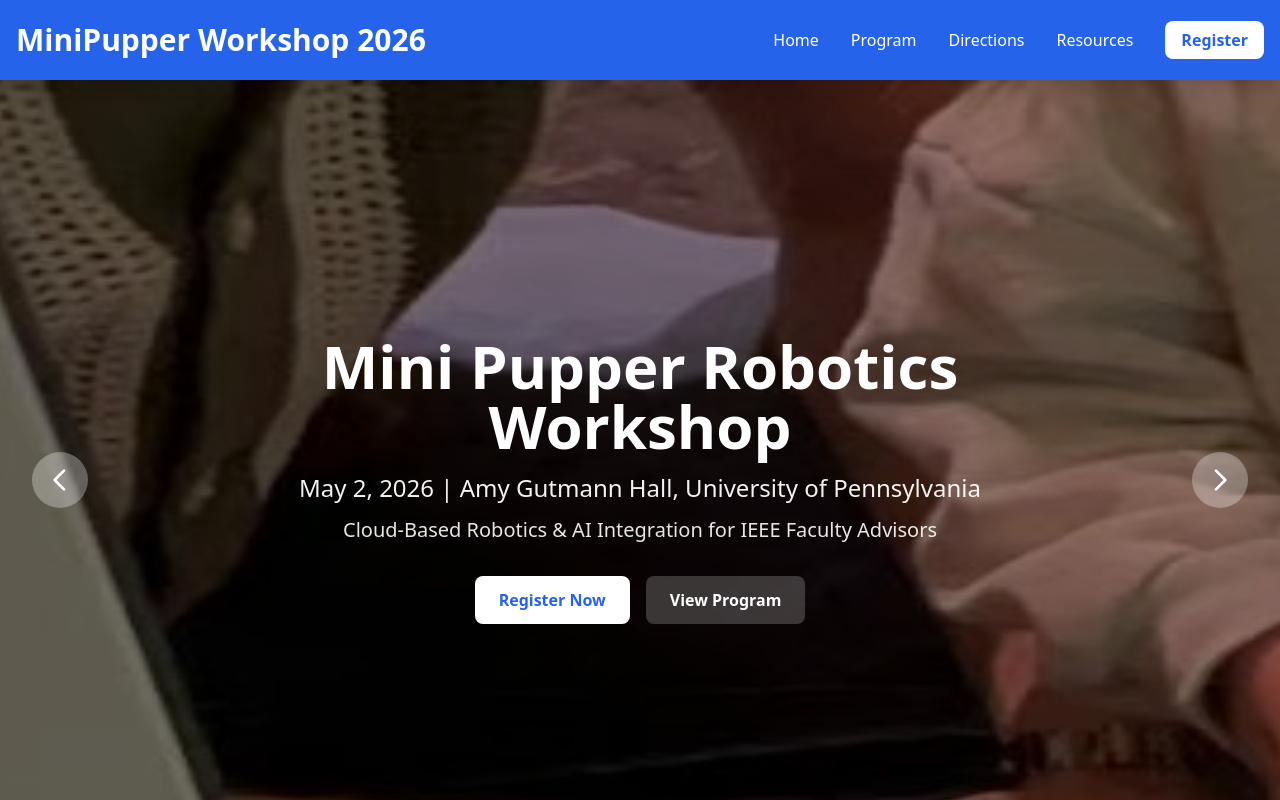
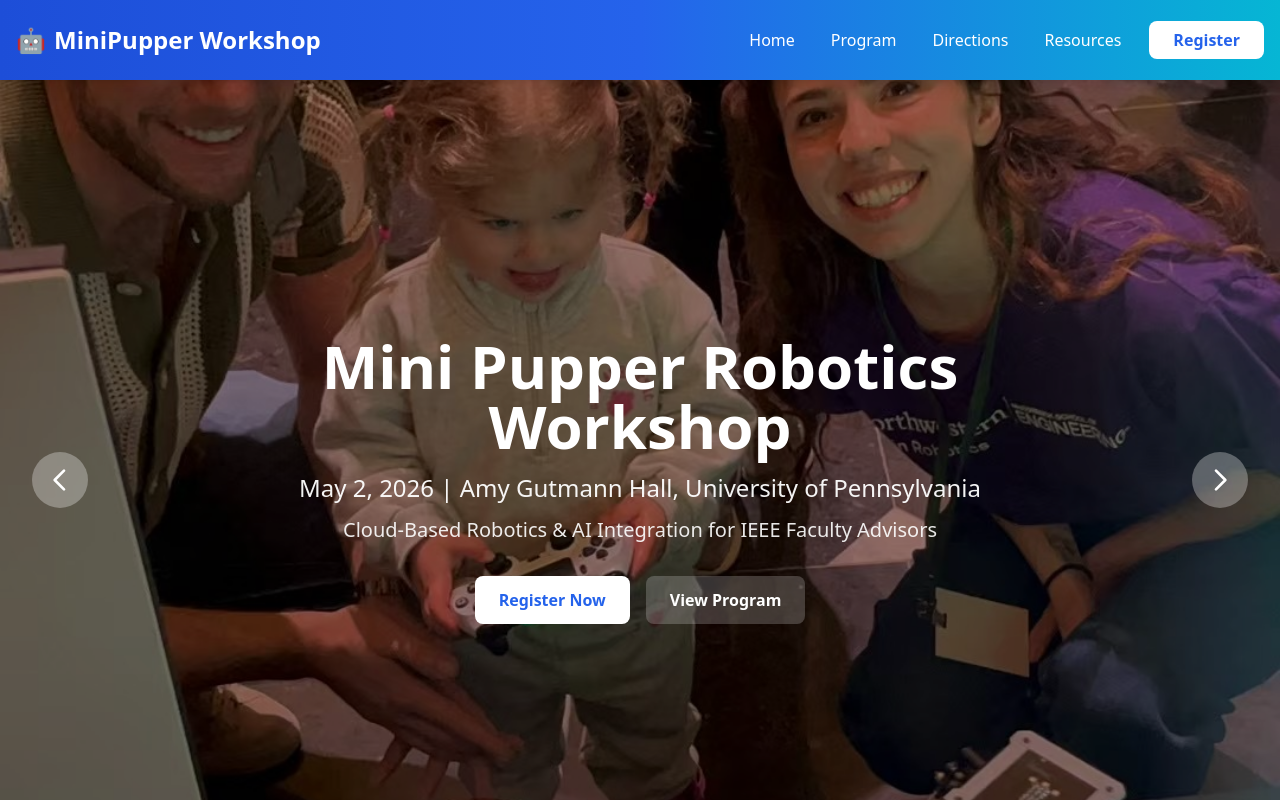
Before and after one commit to Rathtakrit/minipupperworkshop26, a React (Create React App) app: page / in a window 1280 px wide. Shown: the top 800 px of the page. Built offline with nearby package versions, Linux system fonts and the light colour scheme.

Commit message:
Enhance header with better gradient and mobile layout

```diff
--- a/src/components/Header.jsx
+++ b/src/components/Header.jsx
@@ -1,23 +1,80 @@
-import React from 'react';
+import React, { useState } from 'react';
 import { Link } from 'react-router-dom';
 
 const Header = () => {
+    const [mobileMenuOpen, setMobileMenuOpen] = useState(false);
+
     return (
-        <header className="bg-blue-600 text-white shadow-lg sticky top-0 z-50">
+        <header className="bg-gradient-to-r from-blue-700 via-blue-600 to-cyan-500 text-white shadow-lg sticky top-0 z-50">
             <div className="container mx-auto max-w-7xl flex items-center justify-between h-20 px-4">
-                <Link to="/" className="text-3xl font-bold hover:text-blue-200 transition-colors">
-                    MiniPupper Workshop 2026
+                {/* Logo */}
+                <Link to="/" className="flex items-center gap-2 group min-w-0">
+                    <div className="text-2xl font-bold text-white group-hover:text-blue-100 transition-colors duration-300 flex-shrink-0">
+                        🤖
+                    </div>
+                    <span className="text-lg md:text-2xl font-bold group-hover:text-blue-100 transition-colors duration-300 truncate">
+                        MiniPupper Workshop
+                    </span>
                 </Link>
+
+                {/* Desktop Navigation */}
                 <nav className="hidden md:block">
-                    <ul className="flex gap-8">
-                        <li><Link to="/" className="hover:text-blue-200 transition-colors">Home</Link></li>
-                        <li><Link to="/program" className="hover:text-blue-200 transition-colors">Program</Link></li>
-                        <li><Link to="/directions" className="hover:text-blue-200 transition-colors">Directions</Link></li>
-                        <li><Link to="/resources" className="hover:text-blue-200 transition-colors">Resources</Link></li>
-                        <li><Link to="/registration" className="bg-white text-blue-600 px-4 py-2 rounded-lg font-semibold hover:bg-gray-100 transition-colors">Register</Link></li>
+                    <ul className="flex gap-1">
+                        {[
+                            { to: "/", label: "Home" },
+                            { to: "/program", label: "Program" },
+                            { to: "/directions", label: "Directions" },
+                            { to: "/resources", label: "Resources" },
+                        ].map((item) => (
+                            <li key={item.to}>
+                                <Link
+                                    to={item.to}
+                                    className="px-4 py-2 hover:text-blue-200 transition-all duration-300 font-medium relative group"
+                                >
+                                    {item.label}
+                                    <span className="absolute bottom-1 left-4 right-4 h-0.5 bg-blue-200 transform scale-x-0 group-hover:scale-x-100 transition-transform duration-300"></span>
+                                </Link>
+                            </li>
+                        ))}
+                        <li>
+                            <Link
+                                to="/registration"
+                                className="ml-2 px-6 py-2 bg-white text-blue-600 rounded-lg font-bold hover:bg-blue-50 hover:shadow-lg transition-all duration-300 transform hover:scale-105"
+                            >
+                                Register
+                            </Link>
+                        </li>
                     </ul>
                 </nav>
+
+                {/* Mobile Menu Button */}
+                <button
+                    onClick={() => setMobileMenuOpen(!mobileMenuOpen)}
+                    className="md:hidden p-2 hover:bg-blue-500 rounded-lg transition-colors"
+                    aria-label="Toggle menu"
+                >
+                    <svg className="w-6 h-6" fill="none" stroke="currentColor" viewBox="0 0 24 24">
+                        {mobileMenuOpen ? (
+                            <path strokeLinecap="round" strokeLinejoin="round" strokeWidth={2} d="M6 18L18 6M6 6l12 12" />
+                        ) : (
+                            <path strokeLinecap="round" strokeLinejoin="round" strokeWidth={2} d="M4 6h16M4 12h16M4 18h16" />
+                        )}
+                    </svg>
+                </button>
             </div>
+
+            {/* Mobile Menu */}
+            {mobileMenuOpen && (
+                <nav className="md:hidden bg-blue-700 border-t border-blue-500">
+                    <ul className="flex flex-col p-4 gap-2">
+                        <li><Link to="/" className="block px-4 py-2 hover:bg-blue-600 rounded-lg transition-colors font-medium">Home</Link></li>
+                        <li><Link to="/program" className="block px-4 py-2 hover:bg-blue-600 rounded-lg transition-colors font-medium">Program</Link></li>
+                        <li><Link to="/directions" className="block px-4 py-2 hover:bg-blue-600 rounded-lg transition-colors font-medium">Directions</Link></li>
+                        <li><Link to="/resources" className="block px-4 py-2 hover:bg-blue-600 rounded-lg transition-colors font-medium">Resources</Link></li>
+                        <li><Link to="/registration" className="block px-4 py-2 bg-white text-blue-600 rounded-lg font-bold hover:bg-blue-50 transition-colors text-center">Register</Link></li>
+                    </ul>
+                </nav>
+            )}
         </header>
     );
 };
--- a/src/pages/Home.jsx
+++ b/src/pages/Home.jsx
@@ -10,7 +10,7 @@ const Home = () => {
         `${process.env.PUBLIC_URL}/images/Past-IEEE-1.jpg`,
         `${process.env.PUBLIC_URL}/images/Past-IEEE-2.jpg`,
         `${process.env.PUBLIC_URL}/images/Past-IEEE-3.jpg`,
-        `${process.env.PUBLIC_URL}/images/Past-IEEE-4.jpg`,
+        `${process.env.PUBLIC_URL}/images/Past-IEEE-4.jpeg`,
     ];
 
     useEffect(() => {
@@ -45,15 +45,16 @@ const Home = () => {
     return (
         <div>
             <section
-                className="hero-gradient text-white py-12 md:py-20 px-4 min-h-screen md:min-h-auto flex items-center bg-cover bg-center relative overflow-hidden"
-                style={{
-                    backgroundImage: `url(${heroImages[currentImageIndex]})`,
-                    backgroundAttachment: 'fixed',
-                    transition: 'background-image 0.5s ease-in-out'
-                }}
+                className="text-white py-12 md:py-20 px-4 min-h-screen md:min-h-auto flex items-center relative overflow-hidden"
                 onTouchStart={handleTouchStart}
                 onTouchEnd={handleTouchEnd}
             >
+                <img
+                    src={heroImages[currentImageIndex]}
+                    alt="Hero"
+                    className="absolute inset-0 w-full h-full object-cover"
+                    style={{ transition: 'opacity 0.5s ease-in-out' }}
+                />
                 <div className="absolute inset-0 bg-black bg-opacity-40"></div>
 
                 {/* Navigation Buttons */}
```
